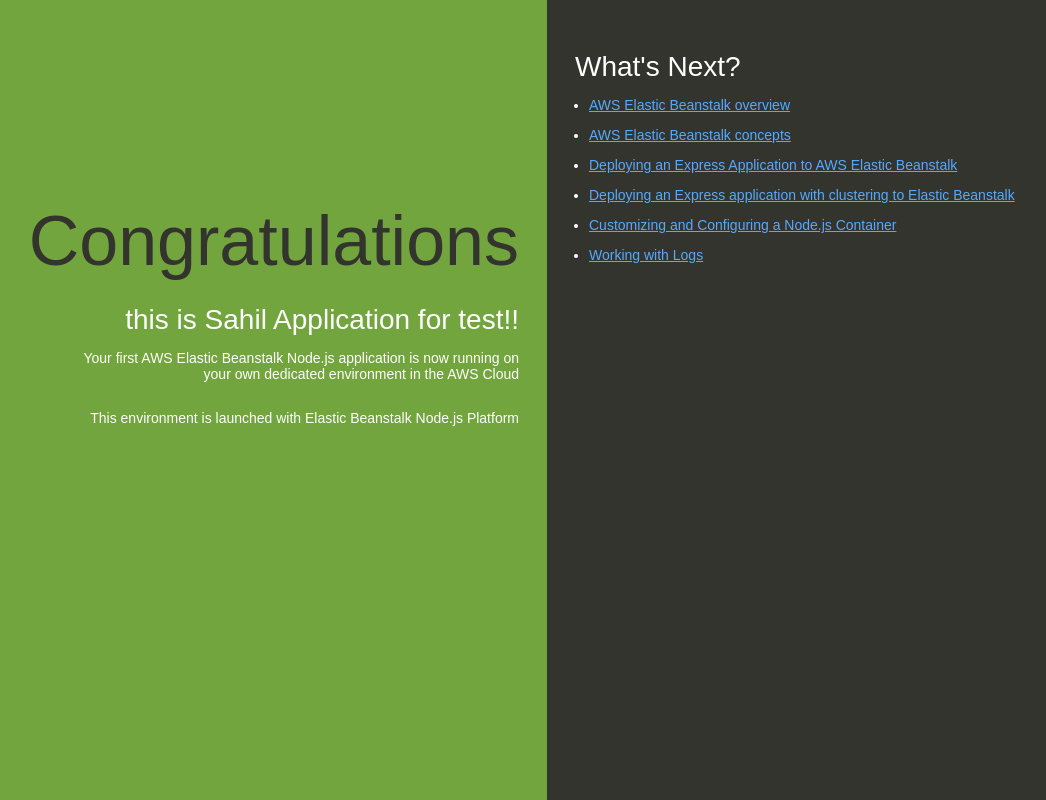
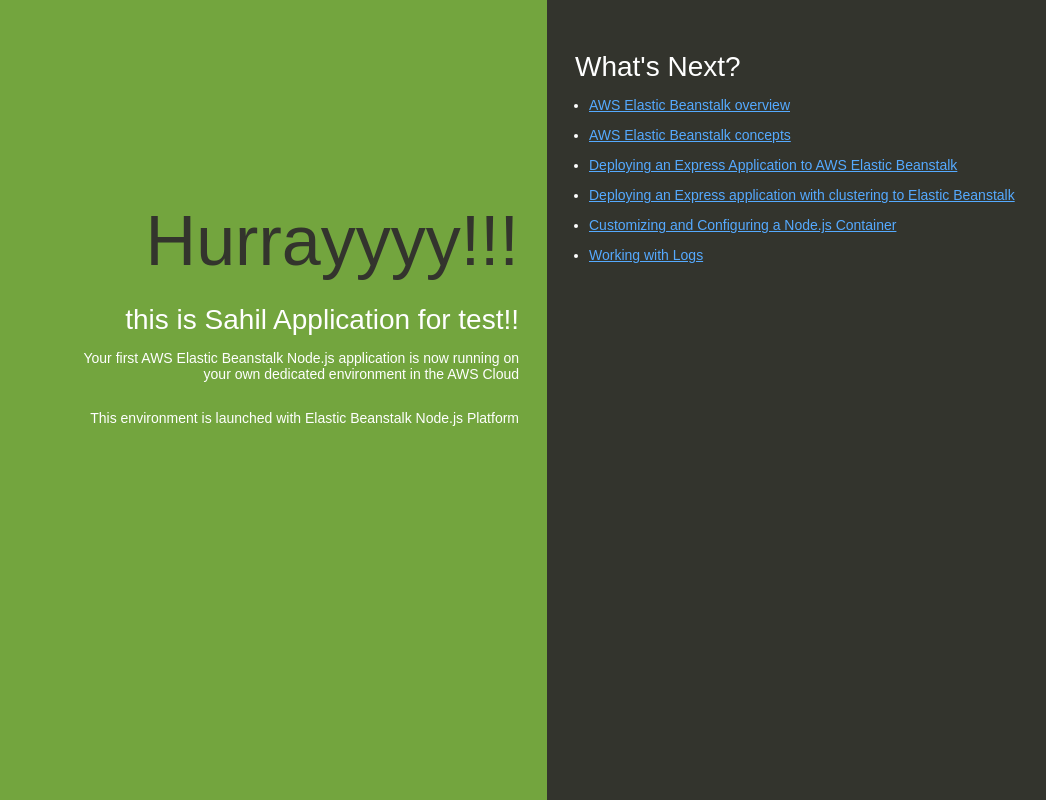
Before and after one commit to sahilnewman/advance-devopsKR, a website: page index.html in a window 1280 px wide. Shown: the whole page, without its empty margins (93-1139 px from the left). Drawn offline with Linux system fonts and the light colour scheme.

Commit message:
Update index.html

```diff
--- a/index.html
+++ b/index.html
@@ -74,7 +74,7 @@
   </head>
   <body>
     <div class="textColumn">
-      <h1>Congratulations</h1>
+      <h1>Hurrayyyy!!!</h1>
       <h2>this is Sahil Application for test!!</h2>
       <p>Your first AWS Elastic Beanstalk Node.js application is now running on your own dedicated environment in the AWS Cloud</p>
       <p>This environment is launched with Elastic Beanstalk Node.js Platform</p>
```
